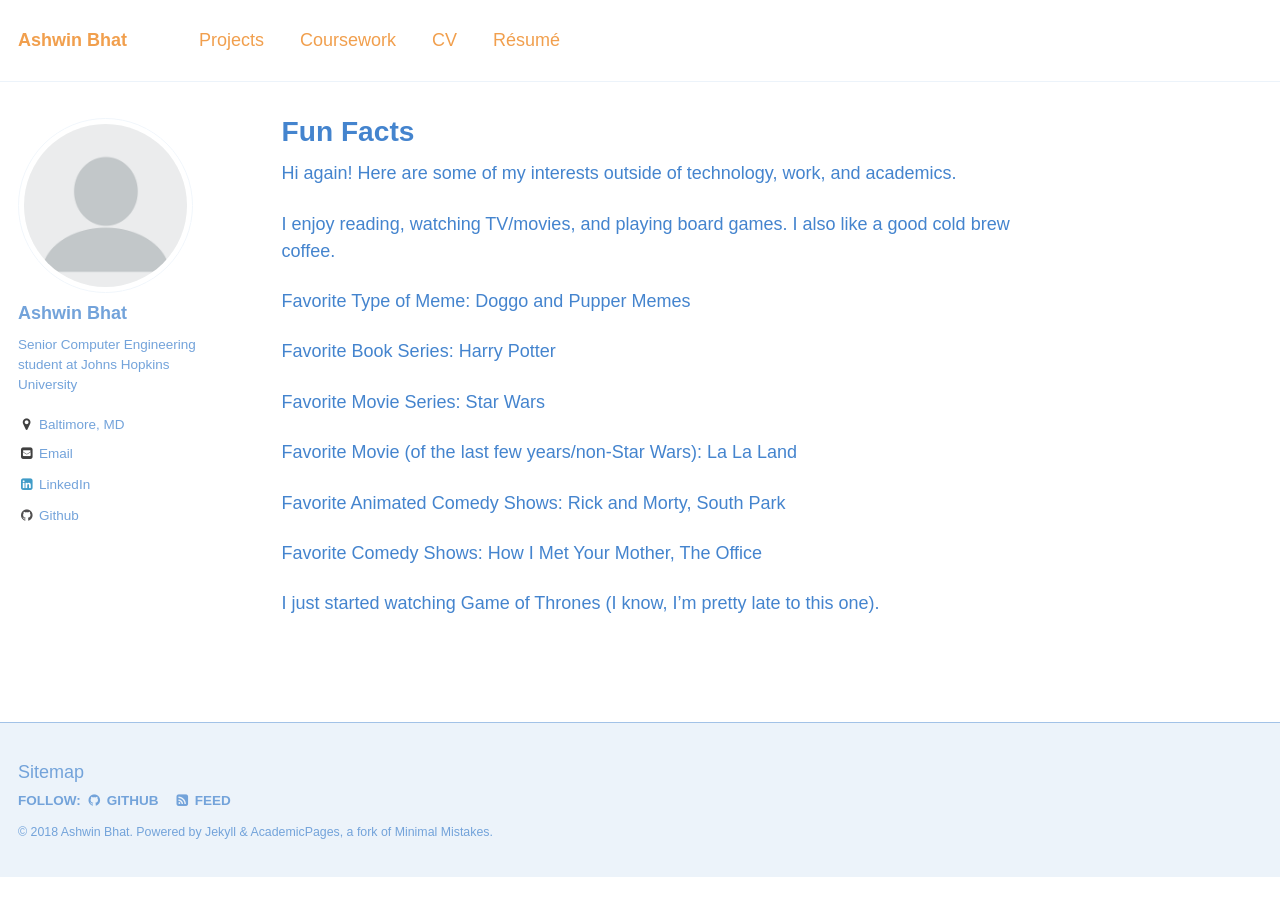
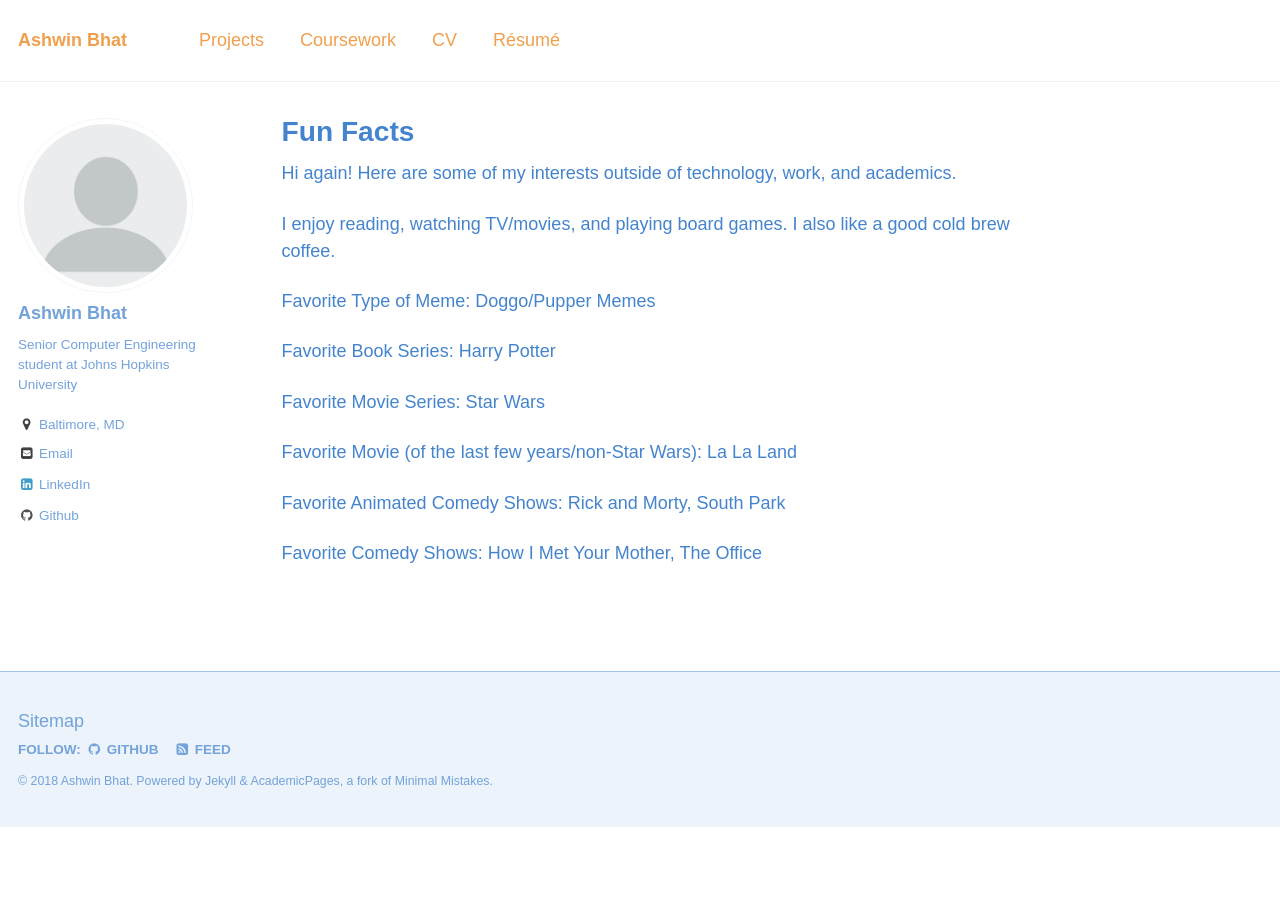
Before and after one commit to The-Shwin/the-shwin.github.io, a Jekyll site: the page built from _pages/fun_facts.md, in a window 1280 px wide. Built offline with Jekyll 4.4.1, drawn with Linux system fonts in a browser that asks for light colours; some web fonts are replaced.

Commit message:
Update fun_facts.md

```diff
--- a/_pages/fun_facts.md
+++ b/_pages/fun_facts.md
@@ -8,7 +8,7 @@ Hi again! Here are some of my interests outside of technology, work, and academi
 
 I enjoy reading, watching TV/movies, and playing board games. I also like a good cold brew coffee.
 
-Favorite Type of Meme: Doggo and Pupper Memes
+Favorite Type of Meme: Doggo/Pupper Memes
 
 Favorite Book Series: Harry Potter
 
@@ -19,5 +19,3 @@ Favorite Movie (of the last few years/non-Star Wars): La La Land
 Favorite Animated Comedy Shows: Rick and Morty, South Park
 
 Favorite Comedy Shows: How I Met Your Mother, The Office
-
-I just started watching Game of Thrones (I know, I'm pretty late to this one).
```
